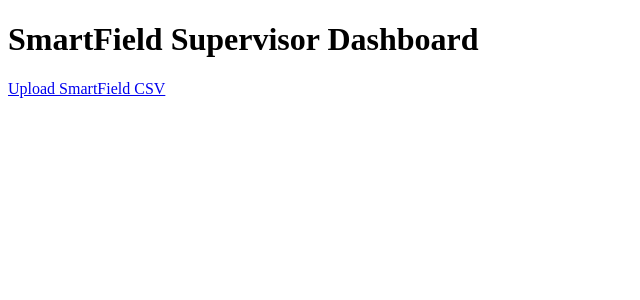
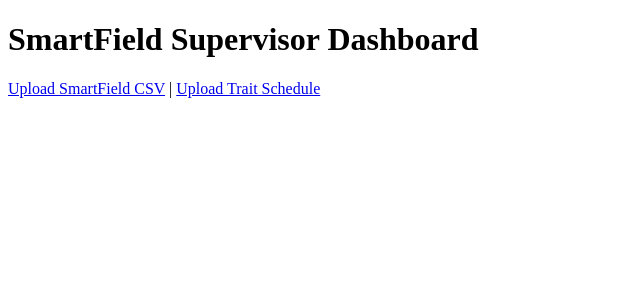
Before and after one commit to henrymwaka/SmartFieldDashboard, a Django app: page / in a window 1280 px wide. Shown: the top 300 px of the page, without its empty margins (0-640 px from the left). Run offline with Django 5.2, Linux system fonts and the light colour scheme.

Commit message:
Fix template filter error and add trait-level status visualization

```diff
--- a/dashboard/templates/dashboard/index.html
+++ b/dashboard/templates/dashboard/index.html
@@ -3,29 +3,61 @@
 <head>
     <title>SmartField Dashboard</title>
     <script src="https://cdn.jsdelivr.net/npm/chart.js"></script>
+    <style>
+        .trait-box {
+            display: inline-block;
+            padding: 4px 8px;
+            margin: 2px;
+            font-size: 16px;
+            border: 1px solid #ccc;
+            border-radius: 4px;
+        }
+        .✔️ { background-color: #d4edda; }
+        .⏳ { background-color: #fff3cd; }
+        .❌ { background-color: #f8d7da; }
+        .🕓 { background-color: #e2e3e5; }
+        .legend { margin-top: 10px; }
+        .legend span { margin-right: 15px; }
+    </style>
 </head>
 <body>
 {% load filters %}
-
 <h1>SmartField Supervisor Dashboard</h1>
-<a href="/upload/">Upload SmartField CSV</a>
+<a href="/upload/">Upload SmartField CSV</a> |
+<a href="/upload-schedule/">Upload Trait Schedule</a>
 
 {% if headers %}
   <h2>Data Preview</h2>
   <table border="1">
+    <tr>{% for header in headers %}<th>{{ header }}</th>{% endfor %}</tr>
+    {% for row in data %}
+      <tr>{% for header in headers %}<td>{{ row|get_item:header }}</td>{% endfor %}</tr>
+    {% endfor %}
+  </table>
+
+  <h2>Trait Status by Plot</h2>
+  <table border="1">
     <tr>
-      {% for header in headers %}
-        <th>{{ header }}</th>
-      {% endfor %}
+      <th>Plant ID</th>
+      {% for trait in trait_flags.values.0.keys %}<th>{{ trait }}</th>{% endfor %}
     </tr>
-    {% for row in data %}
+    {% for pid, flags in trait_flags.items %}
       <tr>
-        {% for header in headers %}
-          <td>{{ row|get_item:header }}</td>
+        <td>{{ pid }}</td>
+        {% for trait, status in flags.items %}
+          <td><span class="trait-box {{ status }}">{{ status }}</span></td>
         {% endfor %}
       </tr>
     {% endfor %}
   </table>
+
+  <div class="legend">
+    <strong>Legend:</strong>
+    <span class="trait-box ✔️">✔️ Completed</span>
+    <span class="trait-box ⏳">⏳ Due Soon</span>
+    <span class="trait-box ❌">❌ Overdue</span>
+    <span class="trait-box 🕓">🕓 Too Early</span>
+  </div>
 
   <h2>Trait Completeness per Plot</h2>
   <canvas id="plotChart" width="800" height="400"></canvas>
@@ -37,12 +69,10 @@
     const plotLabels = {{ plot_labels|safe }};
     const plotData = {{ plot_data|safe }};
     const plotColors = {{ plot_colors|safe }};
-
     const summaryLabels = ["Complete", "Incomplete", "Empty"];
     const summaryData = {{ summary_data|safe }};
 
-    const ctx1 = document.getElementById('plotChart').getContext('2d');
-    new Chart(ctx1, {
+    new Chart(document.getElementById('plotChart').getContext('2d'), {
       type: 'bar',
       data: {
         labels: plotLabels,
@@ -64,8 +94,7 @@
       }
     });
 
-    const ctx2 = document.getElementById('summaryChart').getContext('2d');
-    new Chart(ctx2, {
+    new Chart(document.getElementById('summaryChart').getContext('2d'), {
       type: 'doughnut',
       data: {
         labels: summaryLabels,
--- a/dashboard/views.py
+++ b/dashboard/views.py
@@ -1,6 +1,8 @@
 from django.shortcuts import render
 from io import TextIOWrapper
+from .models import TraitSchedule
 import csv
+from datetime import datetime, timedelta
 
 def index(request):
     return render(request, 'dashboard/index.html')
@@ -10,22 +12,57 @@ def upload_csv(request):
         file = TextIOWrapper(request.FILES['file'].file, encoding='utf-8')
         reader = csv.reader(file)
         headers = next(reader)
-        data, plot_labels, plot_data, plot_colors = [], [], [], []
+        data = []
+        planting_dates = {}
+        trait_fields = [h for h in headers if h.lower() not in ['plant_id', 'block', 'row', 'column', 'planting_date']]
 
-        complete, incomplete, empty = 0, 0, 0
-        trait_fields = [h for h in headers if h.lower() not in ['plant_id', 'block', 'row', 'column']]
-
+        # Load planting dates and raw data
         for row in reader:
             entry = dict(zip(headers, row))
             data.append(entry)
+            if entry.get("plant_id") and entry.get("planting_date"):
+                try:
+                    planting_dates[entry["plant_id"]] = datetime.strptime(entry["planting_date"], "%Y-%m-%d")
+                except ValueError:
+                    planting_dates[entry["plant_id"]] = None
 
-            plot_id = entry.get('plant_id') or f"Plot {len(plot_labels)+1}"
-            completed = sum(1 for t in trait_fields if entry.get(t, '').strip() != '')
+        # Load trait schedule from DB
+        trait_schedule = {t.trait: t.days_after_planting for t in TraitSchedule.objects.all()}
 
-            plot_labels.append(plot_id)
+        today = datetime.today()
+        trait_flags = {}
+
+        complete, incomplete, empty = 0, 0, 0
+        plot_labels, plot_data, plot_colors = [], [], []
+
+        for entry in data:
+            pid = entry.get("plant_id")
+            completed = 0
+            flags = {}
+
+            for trait in trait_fields:
+                value = entry.get(trait, '').strip()
+                if value:
+                    flags[trait] = '✔️'
+                    completed += 1
+                else:
+                    due_day = trait_schedule.get(trait)
+                    if due_day and pid in planting_dates and planting_dates[pid]:
+                        expected_date = planting_dates[pid] + timedelta(days=due_day)
+                        if today >= expected_date:
+                            flags[trait] = '❌'
+                        elif (expected_date - today).days <= 3:
+                            flags[trait] = '⏳'
+                        else:
+                            flags[trait] = '🕓'
+                    else:
+                        flags[trait] = '🕓'  # fallback if date/schedule is missing
+
+            trait_flags[pid] = flags
+            plot_labels.append(pid)
             plot_data.append(completed)
+
             total_traits = len(trait_fields)
-
             if completed == total_traits:
                 plot_colors.append("green")
                 complete += 1
@@ -39,6 +76,7 @@ def upload_csv(request):
         return render(request, 'dashboard/index.html', {
             'headers': headers,
             'data': data,
+            'trait_flags': trait_flags,
             'plot_labels': plot_labels,
             'plot_data': plot_data,
             'plot_colors': plot_colors,
@@ -46,3 +84,12 @@ def upload_csv(request):
         })
 
     return render(request, 'dashboard/upload.html')
+
+def upload_schedule_csv(request):
+    if request.method == 'POST' and request.FILES.get('file'):
+        file = TextIOWrapper(request.FILES['file'].file, encoding='utf-8')
+        reader = csv.DictReader(file)
+        TraitSchedule.objects.all().delete()
+        for row in reader:
+            TraitSchedule.objects.create(trait=row['trait'], days_after_planting=int(row['days_after_planting']))
+    return render(request, 'dashboard/upload.html', {'message': 'Schedule uploaded successfully!'})
--- a/smartfield_dashboard/urls.py
+++ b/smartfield_dashboard/urls.py
@@ -6,4 +6,5 @@ urlpatterns = [
     path('admin/', admin.site.urls),
     path('', views.index, name='index'),
     path('upload/', views.upload_csv, name='upload_csv'),
+    path('upload-schedule/', views.upload_schedule_csv, name='upload_schedule'),
 ]
```
Also changed, not shown: dashboard/models.py (+10 -0 lines), dashboard/templates/dashboard/upload_schedule.html (added, +18 -0 lines), dashboard/migrations/0001_initial.py (added), dashboard/migrations/__init__.py (added), db.sqlite3, 12 other files.
